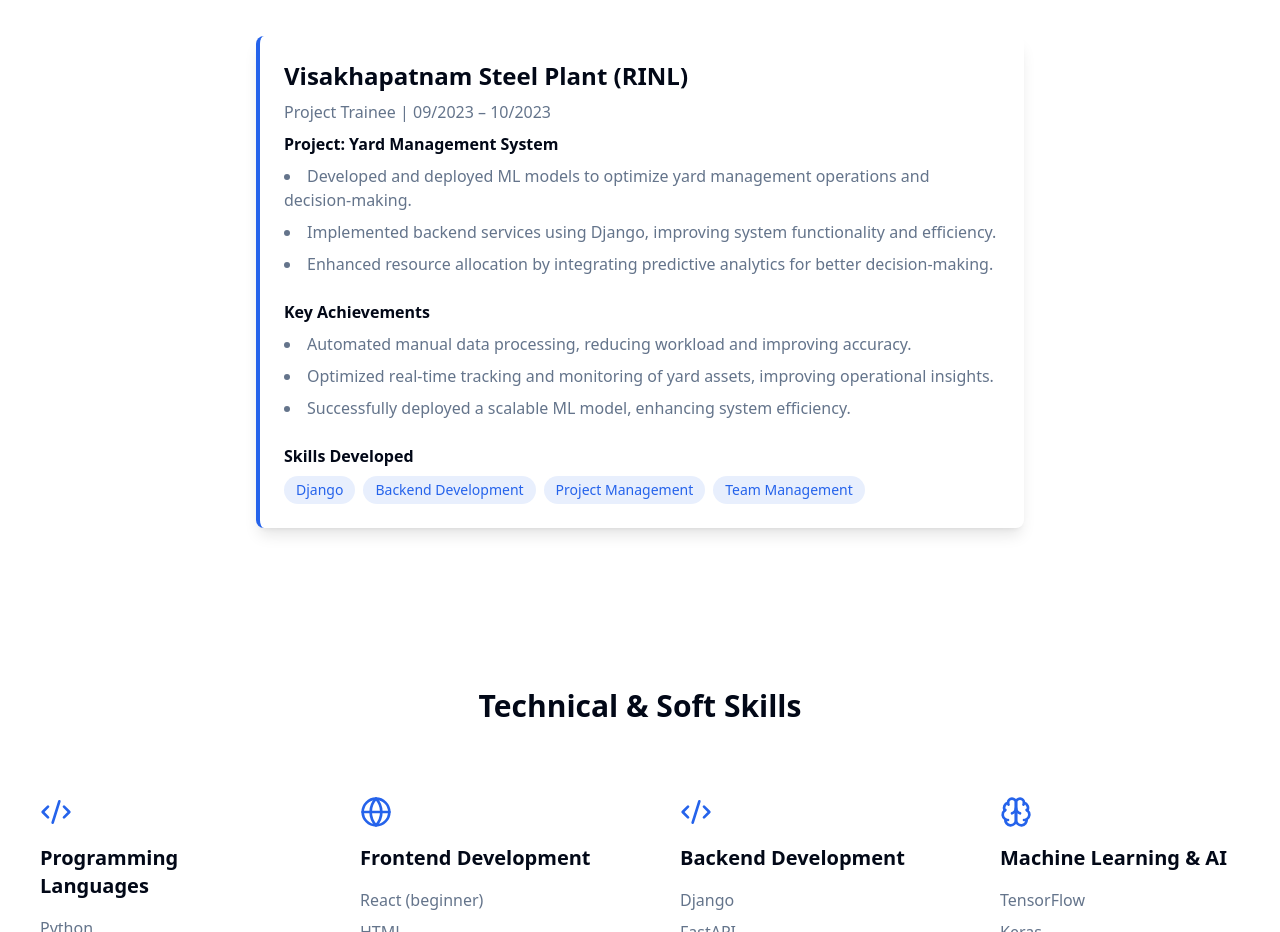
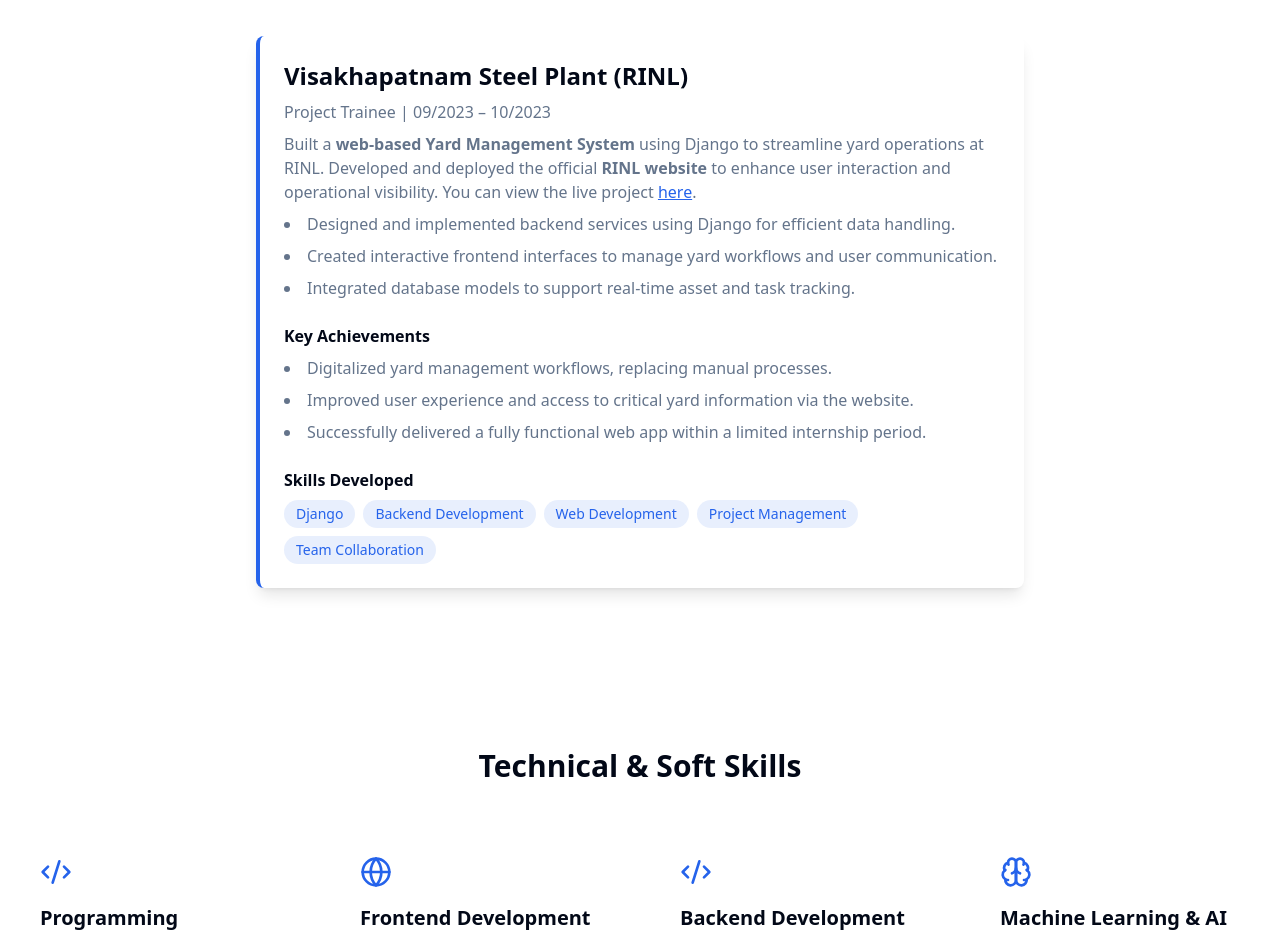
Before and after one commit to YSChandu/Portfolio, a React (Vite) app: page / in a window 1280 px wide. Shown: the part 2780-3712 px from the top of the page. Built offline with nearby package versions, Linux system fonts and the light colour scheme.

Commit message:
updated the info

```diff
--- a/src/components/Experience.tsx
+++ b/src/components/Experience.tsx
@@ -28,20 +28,32 @@
             <p className="text-muted-foreground mb-2">Project Trainee | 09/2023 – 10/2023</p>
 
             <div className="mb-6">
-              <h4 className="font-semibold mb-2">Project: Yard Management System</h4>
+              <p className="text-muted-foreground mb-2">
+                Built a <strong>web-based Yard Management System</strong> using Django to streamline yard operations at RINL.
+                Developed and deployed the official <strong>RINL website</strong> to enhance user interaction and operational visibility.
+                You can view the live project&nbsp;
+                <a
+                  href="https://rinl-django.up.railway.app/"
+                  target="_blank"
+                  rel="noopener noreferrer"
+                  className="text-primary underline"
+                >
+                  here
+                </a>.
+              </p>
               <ul className="list-disc list-inside space-y-2 text-muted-foreground">
-                <li>Developed and deployed ML models to optimize yard management operations and decision-making.</li>
-                <li>Implemented backend services using Django, improving system functionality and efficiency.</li>
-                <li>Enhanced resource allocation by integrating predictive analytics for better decision-making.</li>
+                <li>Designed and implemented backend services using Django for efficient data handling.</li>
+                <li>Created interactive frontend interfaces to manage yard workflows and user communication.</li>
+                <li>Integrated database models to support real-time asset and task tracking.</li>
               </ul>
             </div>
 
             <div className="mb-6">
               <h4 className="font-semibold mb-2">Key Achievements</h4>
               <ul className="list-disc list-inside space-y-2 text-muted-foreground">
-                <li>Automated manual data processing, reducing workload and improving accuracy.</li>
-                <li>Optimized real-time tracking and monitoring of yard assets, improving operational insights.</li>
-                <li>Successfully deployed a scalable ML model, enhancing system efficiency.</li>
+                <li>Digitalized yard management workflows, replacing manual processes.</li>
+                <li>Improved user experience and access to critical yard information via the website.</li>
+                <li>Successfully delivered a fully functional web app within a limited internship period.</li>
               </ul>
             </div>
 
@@ -51,10 +63,14 @@
                 {[
                   "Django",
                   "Backend Development",
+                  "Web Development",
                   "Project Management",
-                  "Team Management",
+                  "Team Collaboration",
                 ].map((skill) => (
-                  <span key={skill} className="px-3 py-1 bg-primary/10 text-primary rounded-full text-sm">
+                  <span
+                    key={skill}
+                    className="px-3 py-1 bg-primary/10 text-primary rounded-full text-sm"
+                  >
                     {skill}
                   </span>
                 ))}
```
